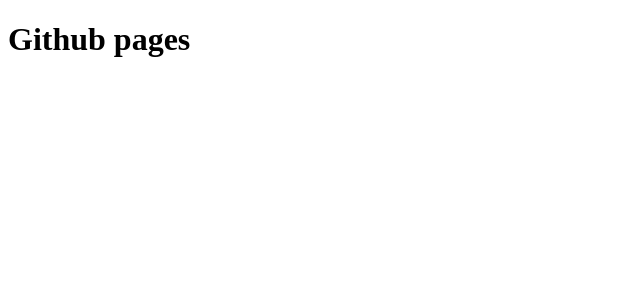
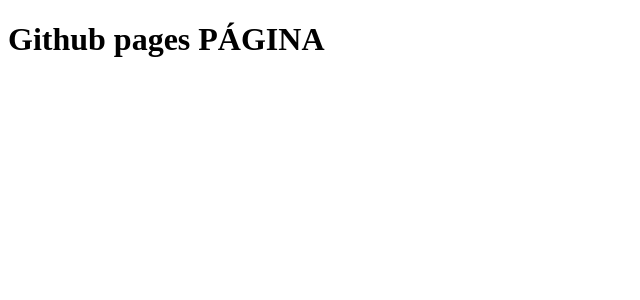
Before and after one commit to arnulfopinedo/anuncios-neon-trc, a React (Create React App) app: page / in a window 1280 px wide. Shown: the top 300 px of the page, without its empty margins (0-640 px from the left). Built offline with nearby package versions, Linux system fonts and the light colour scheme.

Commit message:
Creando página de anuncios

```diff
--- a/src/App.js
+++ b/src/App.js
@@ -1,7 +1,7 @@
 function App() {
   return (
     <>
-      <h1>Github pages</h1>
+      <h1>Github pages PÁGINA</h1>
     </>
   );
 }
```
